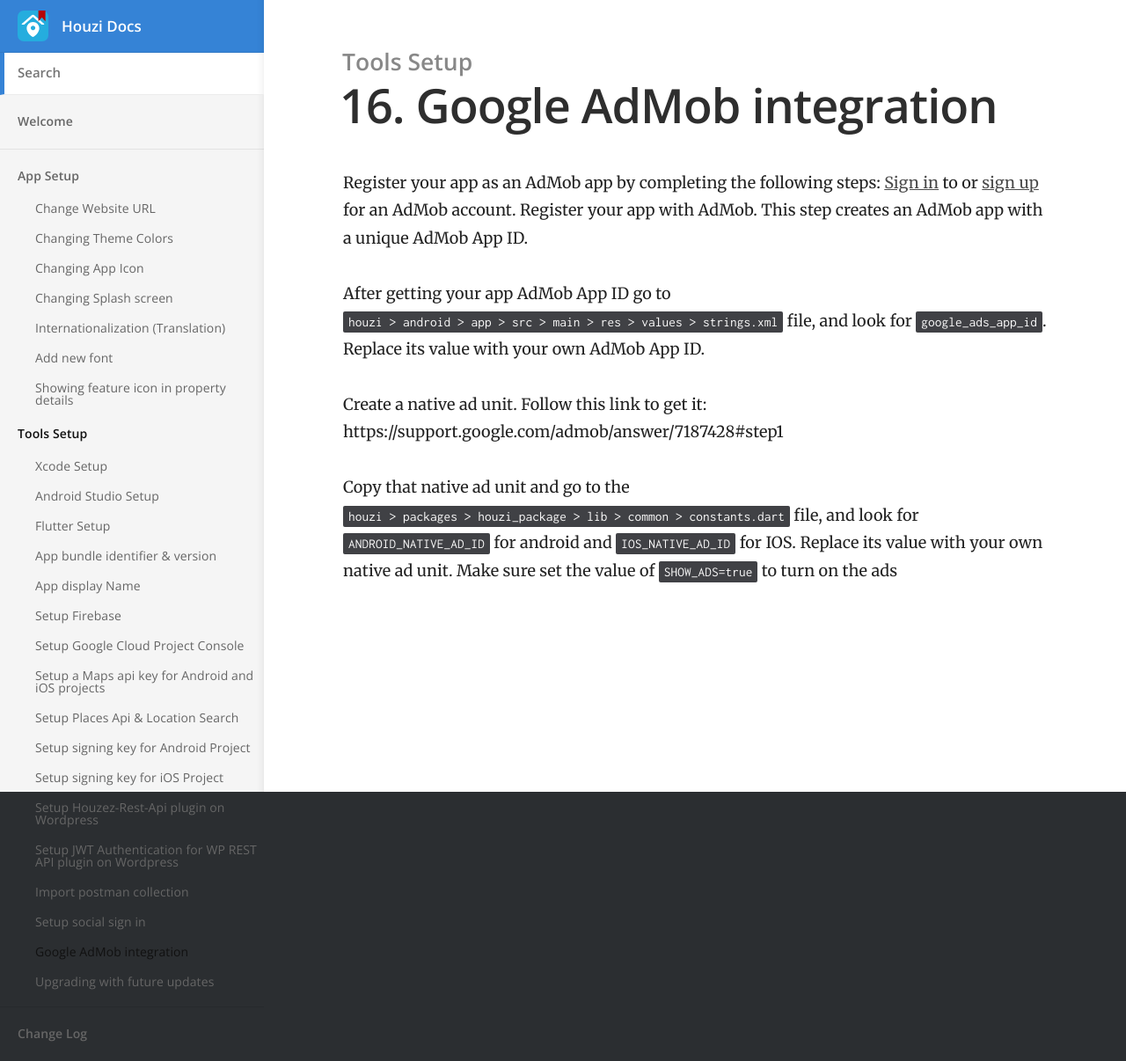
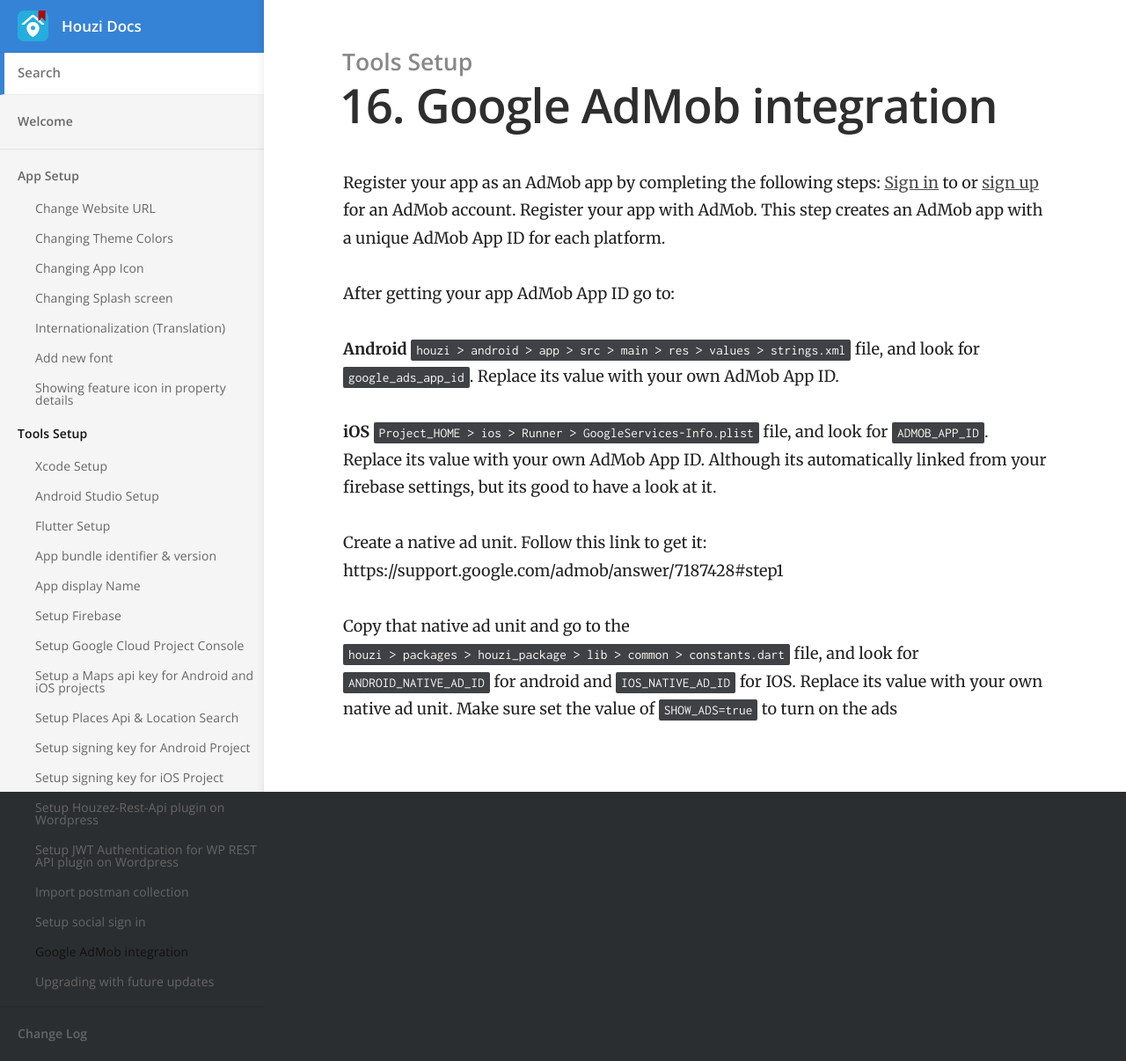
Before and after one commit to booleanbites/houzi-doc, a Jekyll site: the page built from _docs/tools/ads_mob.md, in a window 1280 px wide. Shown: the whole page at 88% size. Built offline with Jekyll 4.4.1, drawn with Linux system fonts in a browser that asks for light colours.

Commit message:
added instruction for ios to integrate admob.

```diff
--- a/_docs/tools/ads_mob.md
+++ b/_docs/tools/ads_mob.md
@@ -6,9 +6,13 @@ order: 16
 
 Register your app as an AdMob app by completing the following steps:
 [Sign in](https://admob.google.com/home/) to or [sign up](https://support.google.com/admob/answer/7356219) for an AdMob account.
-Register your app with AdMob. This step creates an AdMob app with a unique AdMob App ID.
+Register your app with AdMob. This step creates an AdMob app with a unique AdMob App ID for each platform.
 
-After getting your app AdMob App ID go to `houzi > android > app > src > main > res > values > strings.xml` file, and look for `google_ads_app_id`. Replace its value with your own AdMob App ID.
+After getting your app AdMob App ID go to:
+
+**Android** `houzi > android > app > src > main > res > values > strings.xml` file, and look for `google_ads_app_id`. Replace its value with your own AdMob App ID.
+
+**iOS** `Project_HOME > ios > Runner > GoogleServices-Info.plist` file, and look for `ADMOB_APP_ID`. Replace its value with your own AdMob App ID. Although its automatically linked from your firebase settings, but its good to have a look at it.
 
 Create a native ad unit. Follow this link to get it: https://support.google.com/admob/answer/7187428#step1
 
```
